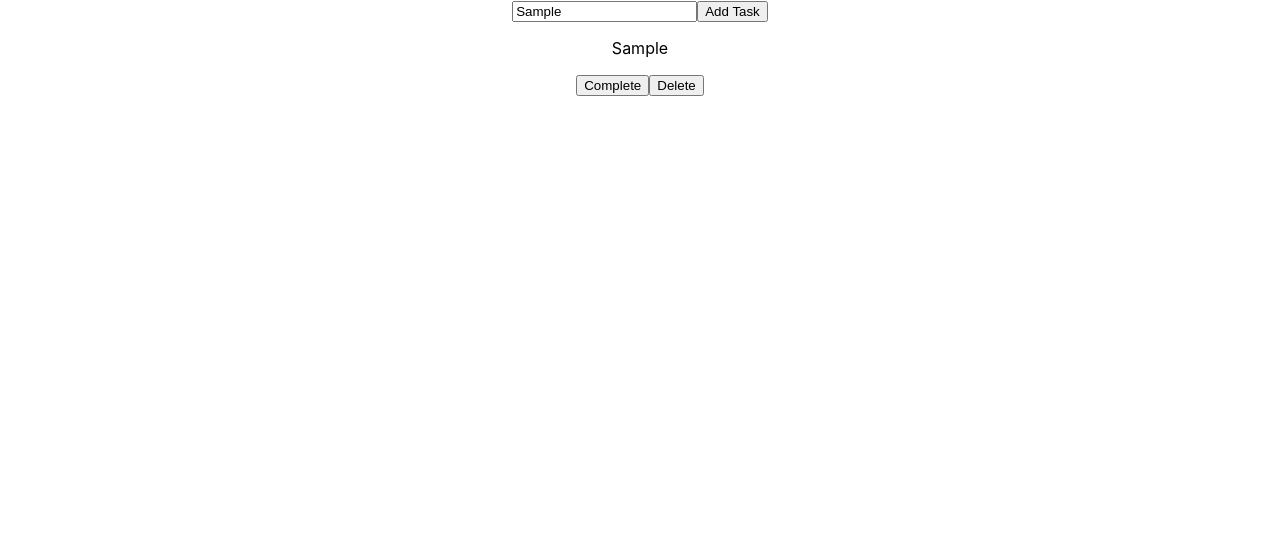
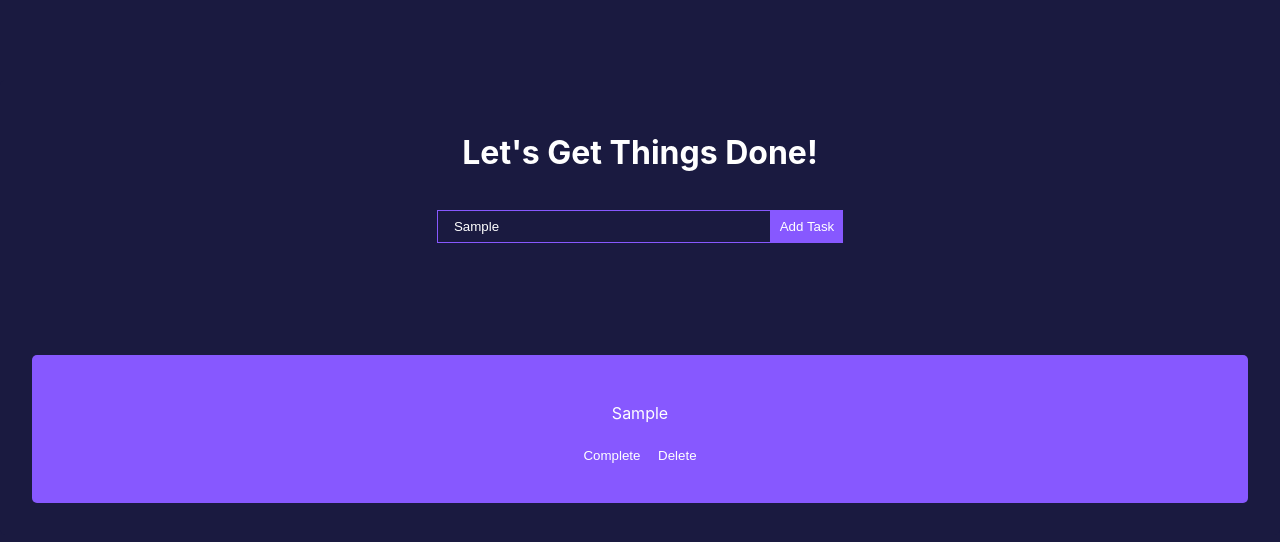
Before and after one commit to Oppxdan/todo-app, a React (Create React App) app: page / in a window 1280 px wide. Both pictures are taken after typing "Sample" into the empty fields and a click on the button "Add Task". Shown: the top 542 px of the page. Built offline with nearby package versions, Linux system fonts and the light colour scheme.

Commit message:
Adding Some Styling
Styling is not complete yet, but good progress has been made.

```diff
--- a/src/App.css
+++ b/src/App.css
@@ -1,38 +1,81 @@
-.App {
-  text-align: center;
+html,
+body,
+#app,
+#app>div {
+  height: 80%;
+  background: #1A1A40;
 }
 
-.App-logo {
-  height: 40vmin;
-  pointer-events: none;
+body {
+  animation: fadeInAnimation ease 1s;
+  animation-iteration-count: 1;
+  animation-fill-mode: forwards;
 }
 
-@media (prefers-reduced-motion: no-preference) {
-  .App-logo {
-    animation: App-logo-spin infinite 20s linear;
+@keyframes fadeInAnimation {
+  0% {
+    opacity: 0;
+    transform: translateX(-100%);
+  }
+
+  25% {
+    opacity: 0;
+  }
+
+  100% {
+    opacity: 1;
+    transform: translateX(0);
   }
 }
 
-.App-header {
-  background-color: #282c34;
-  min-height: 100vh;
-  display: flex;
-  flex-direction: column;
-  align-items: center;
-  justify-content: center;
-  font-size: calc(10px + 2vmin);
-  color: white;
+.App {
+  text-align: center;
+  background: #1A1A40;
 }
 
-.App-link {
-  color: #61dafb;
+.todo-btn {
+  background: #8758ff;
+  color: #fff;
+  border: none;
+  padding: 0.55rem;
+  cursor: pointer;
+
 }
 
-@keyframes App-logo-spin {
-  from {
-    transform: rotate(0deg);
-  }
-  to {
-    transform: rotate(360deg);
-  }
+.todo-input {
+  outline: none;
+  background: none;
+  border: 1px solid #8758ff;
+  padding: 0.5rem 1rem;
+  margin-top: 1rem;
+  margin-bottom: 2rem;
+  width: 300px;
+  color: #fff;
 }
+
+.TodoWrapper {
+  background: #1A1A40;
+  margin-top: 5rem;
+  padding: 2rem;
+  border-radius: 5px;
+}
+
+.todo-input::placeholder {
+  color: #ffffff4d;
+}
+
+.Todo {
+  display: flex;
+  justify-content: space-between;
+  align-items: center;
+  background: #8758ff;
+  color: #fff;
+  padding: 0.75rem 1rem;
+  border-radius: 5px;
+  margin-bottom: 1rem;
+  cursor: pointer;
+}
+
+.heading {
+  color:white;
+}
--- a/src/App.js
+++ b/src/App.js
@@ -43,9 +43,11 @@
 
   return (
     <div className="App">
+      <div className="TodoWrapper">
+        <h1 className="heading">Let's Get Things Done!</h1>
         <div className="task-input">
-        <input onChange={changeTask} />
-        <button onClick={addTask}>Add Task</button>
+          <input className="todo-input" onChange={changeTask} placeholder="What's the Task for Today?"/>
+          <button className="todo-btn" onClick={addTask}>Add Task</button>
         </div>
         <div className="task-list">
           {toDoList.map((task) => {
@@ -66,6 +68,7 @@
           })}
         </div>
       </div>
+    </div>
   );
 }
 
--- a/src/components/normalTask/normal-task.jsx
+++ b/src/components/normalTask/normal-task.jsx
@@ -4,10 +4,10 @@
 function NormalTask(props) {
 
   return (
-    <div className="task-container" style={{backgroundColor : props.isComplete ? "green" : "white"}}>
-        <p key={props.id}>{props.taskName}</p>
-        <button onClick={() => props.completeTask(props.id)}>Complete</button>
-        <button onClick={() => props.deleteTask(props.id)}>Delete</button>
+    <div className="task-container" style={{backgroundColor : props.isComplete ? "green" : "#8758ff"}}>
+        <p className="task-name" key={props.id}>{props.taskName}</p>
+        <button className="todo-btn" onClick={() => props.completeTask(props.id)}>Complete</button>
+        <button className="todo-btn" onClick={() => props.deleteTask(props.id)}>Delete</button>
     </div>
   );
 }
--- a/src/components/normalTask/task.css
+++ b/src/components/normalTask/task.css
@@ -1,3 +1,10 @@
 .task-container {
 
+        margin-top: 5rem;
+        padding: 2rem;
+        border-radius: 5px;
 }
+
+.task-name {
+    color: white;
+}
```
Lines whose indentation alone changed are shown as unchanged.
